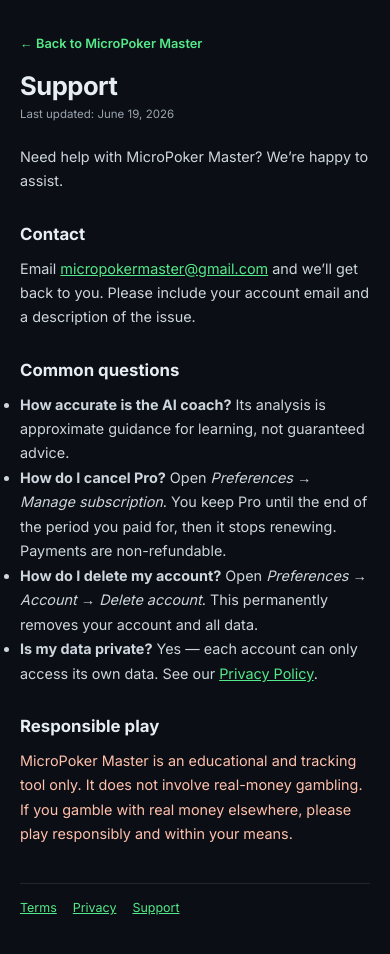
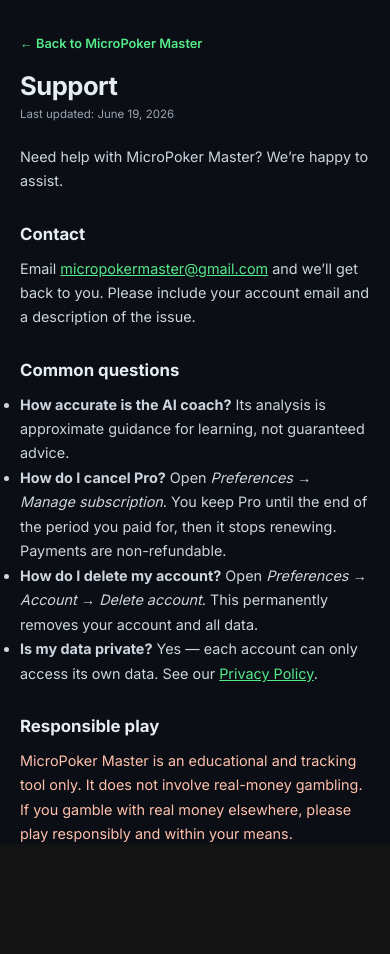
Before and after one commit to nolanlee91/micropoker-master-app, a React (Vite) app: page /support in a window 390 px wide. Shown: the top 954 px of the page. After the commit the page ends 844 px from the top, so only its background shows below. Built offline with nearby package versions, Linux system fonts and the light colour scheme; no server answers.

Commit message:
Legal pages: make them scroll on mobile (body has overflow:hidden app-shell)
Co-Authored-By: Claude Opus 4.8 <noreply@anthropic.com>

```diff
--- a/src/components/Legal.jsx
+++ b/src/components/Legal.jsx
@@ -24,7 +24,7 @@ const C = {
 
 function Shell({ title, children }) {
   return (
-    <div style={{ minHeight:'100dvh', background:C.bg, color:C.text, fontFamily:"'Inter',sans-serif" }}>
+    <div style={{ height:'100dvh', overflowY:'auto', WebkitOverflowScrolling:'touch', background:C.bg, color:C.text, fontFamily:"'Inter',sans-serif" }}>
       <div style={{ maxWidth:'720px', margin:'0 auto', padding:'32px 20px 80px' }}>
         <a href="/" style={{ color:C.primary, fontSize:'0.8rem', textDecoration:'none', fontWeight:600 }}>← Back to {APP_NAME}</a>
         <h1 style={{ fontSize:'1.6rem', fontWeight:700, letterSpacing:'-0.02em', margin:'18px 0 6px' }}>{title}</h1>
```
